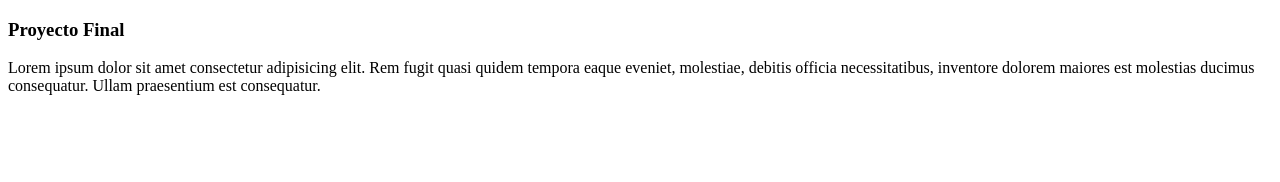
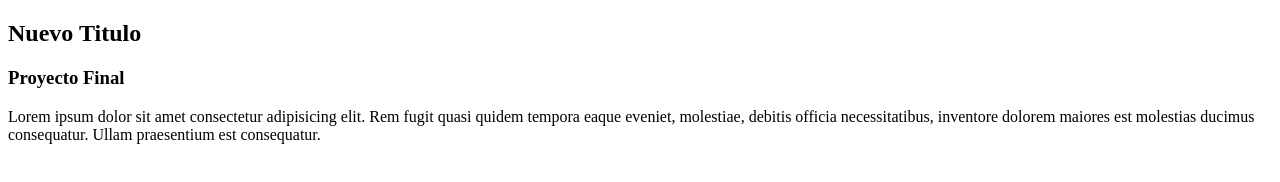
Before and after one commit to JohnEst123/ManejodeRamas, a plain HTML site: page index.html in a window 1280 px wide. Drawn offline with Linux system fonts and the light colour scheme.

Commit message:
Terce Commit

```diff
--- a/index.html
+++ b/index.html
@@ -8,6 +8,7 @@
 </head>
 
 <body>
+    <h2>Nuevo Titulo</h2>
     <h3>Proyecto Final</h3>
     Lorem ipsum dolor sit amet consectetur adipisicing elit. Rem fugit quasi quidem tempora eaque eveniet, molestiae,
     debitis officia necessitatibus, inventore dolorem maiores est molestias ducimus consequatur. Ullam praesentium est
```
